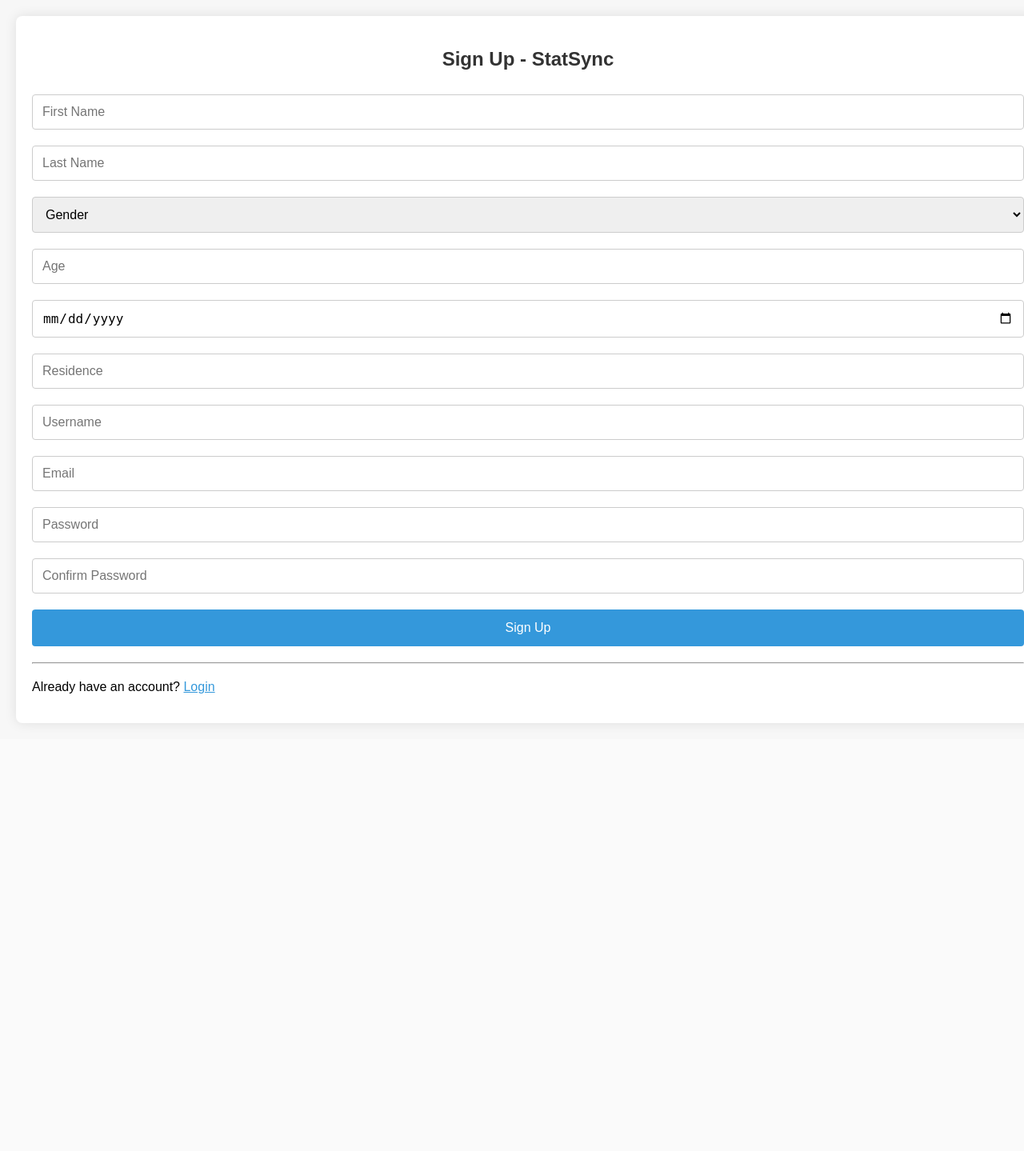
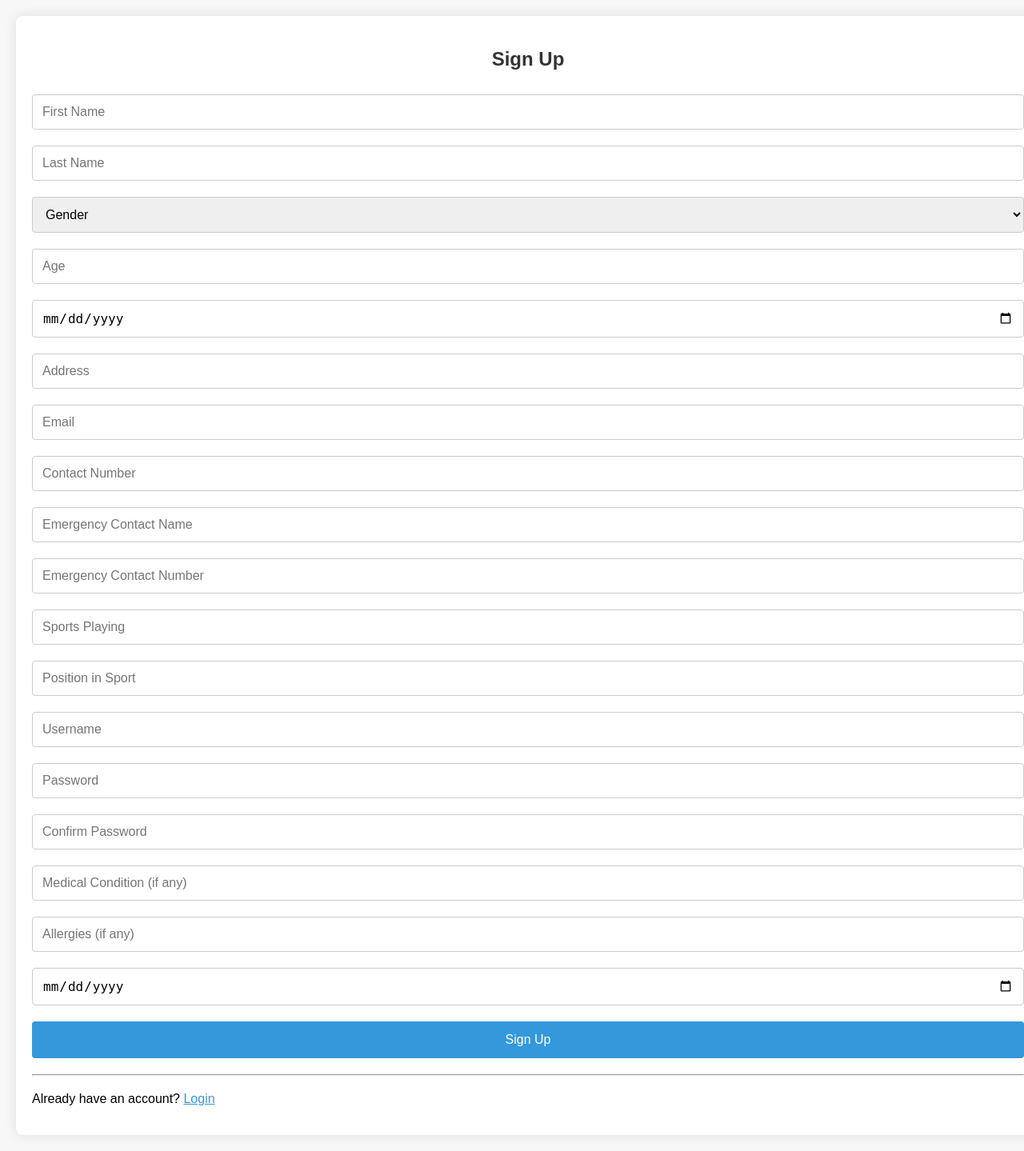
Before and after one commit to Estherkiguru/StatSync, a FastAPI app: page /signup in a window 1280 px wide. Shown: the whole page at 80% size. Before the commit the page ends 906 px from the top, so only its background shows below. Run offline with FastAPI, Linux system fonts and the light colour scheme; parts of the project's set-up code (start-up, migrations or seed data) failed here and were passed over.

Commit message:
Enhanced signup page layout and validation checks
- Improved form structure for both athlete and trainer registration
- Ensured proper field alignment and input styling

```diff
--- a/templates/signup.html
+++ b/templates/signup.html
@@ -73,7 +73,7 @@
 </head>
 <body>
     <div class="container">
-        <h2>Sign Up - StatSync</h2>
+        <h2>Sign Up</h2>
         <form method="post" action="/signup">
             <input type="text" name="first_name" placeholder="First Name" required>
             <input type="text" name="last_name" placeholder="Last Name" required>
@@ -85,13 +85,23 @@
             </select>
             <input type="number" name="age" placeholder="Age" required>
             <input type="date" name="date_of_birth" placeholder="Date of Birth" required>
-            <input type="text" name="residence" placeholder="Residence" required>
+            <input type="text" name="address" placeholder="Address" required> <!-- Changed Address to address -->
+            <input type="email" name="email" placeholder="Email" required>
+            <input type="tel" name="contact_number" placeholder="Contact Number" required> <!-- contact_number added -->
+            <input type="text" name="emergency_contact" placeholder="Emergency Contact Name" required> <!-- emergency_contact added -->
+            <input type="tel" name="emergency_contact_number" placeholder="Emergency Contact Number" required> <!-- emergency_contact_number added -->
+            <input type="text" name="sports_playing" placeholder="Sports Playing" required>
+            <input type="text" name="position" placeholder="Position in Sport" required>
             <input type="text" name="username" placeholder="Username" required>
-            <input type="email" name="email" placeholder="Email" required>
             <input type="password" name="password" placeholder="Password" required>
             <input type="password" name="confirm_password" placeholder="Confirm Password" required>
+            <input type="text" name="medical_condition" placeholder="Medical Condition (if any)">
+            <input type="text" name="allergies" placeholder="Allergies (if any)">
+            <input type="date" name="registration_date" required>
+
             <button type="submit">Sign Up</button>
         </form>
+
 
         <hr>
 
```
